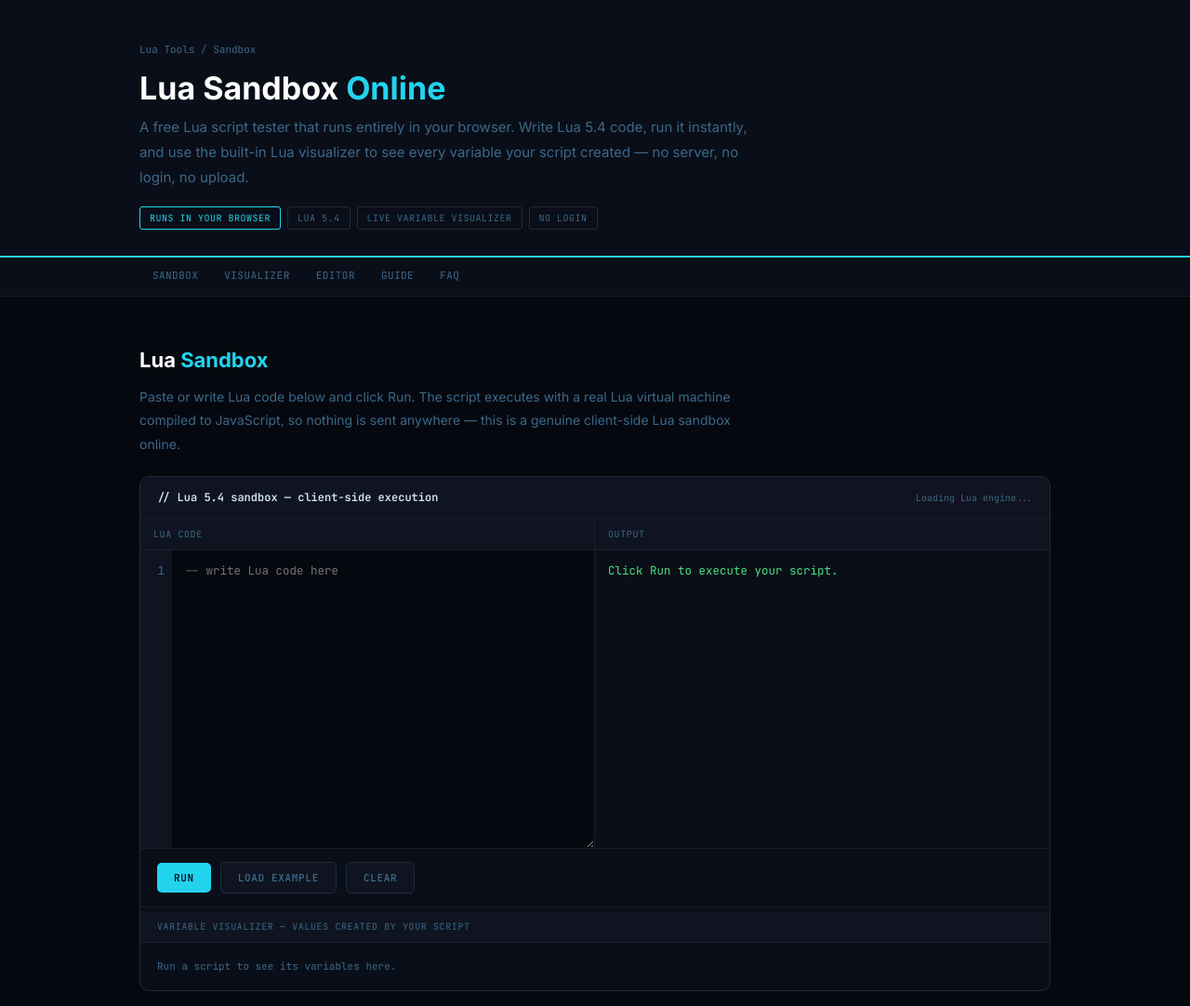
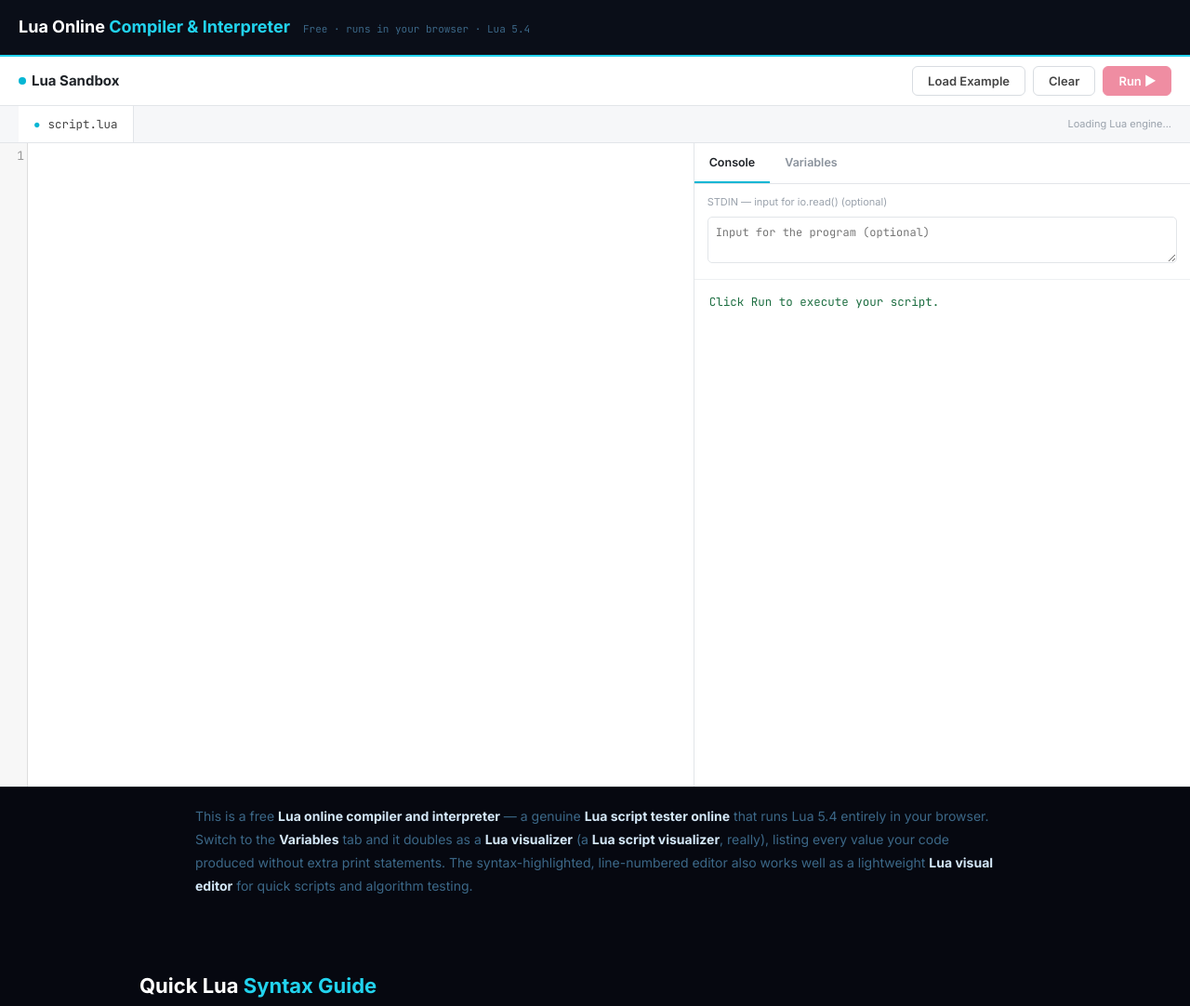
Before and after one commit to FranRivalBigProjects/lua-tools, a plain HTML site: page config/index.html in a window 1280 px wide. Shown: the top 1082 px of the page at 93% size. Drawn offline with nearby package versions, Linux system fonts and the light colour scheme.

Commit message:
Online compiler

```diff
--- a/config/index.html
+++ b/config/index.html
@@ -6,8 +6,8 @@
 <meta name="google-site-verification" content="PkLa_ViOo6FAHpvh8SacceMb95o9tePRdrqLNBz9X1M" />
 <meta name="robots" content="index, follow">
 
-<title>Lua Sandbox Online - Free Lua Script Tester &amp; Visualizer</title>
-<meta name="description" content="Free Lua sandbox online. Run and test Lua scripts entirely in your browser, no server round-trip, no login. Includes a live Lua visualizer that shows every variable your script creates.">
+<title>Lua Online Compiler &amp; Interpreter - Run, Test &amp; Visualize Lua Code</title>
+<meta name="description" content="Lua online compiler and interpreter. Write, run and test Lua 5.4 code in your browser with a real syntax-highlighted editor, instant output, and a built-in variable visualizer. Free, no login.">
 <link rel="canonical" href="https://franrivalbigprojects.github.io/lua-tools/sandbox/index.html">
 
 <script type="application/ld+json">
@@ -59,6 +59,9 @@
 <link rel="preconnect" href="https://fonts.googleapis.com">
 <link rel="preconnect" href="https://fonts.gstatic.com" crossorigin>
 <link href="https://fonts.googleapis.com/css2?family=Inter:wght@300;400;500;600;700&family=JetBrains+Mono:wght@400;500;600&display=swap" rel="stylesheet">
+<link rel="stylesheet" href="https://cdnjs.cloudflare.com/ajax/libs/codemirror/5.65.16/codemirror.min.css">
+<script src="https://cdnjs.cloudflare.com/ajax/libs/codemirror/5.65.16/codemirror.min.js"></script>
+<script src="https://cdnjs.cloudflare.com/ajax/libs/codemirror/5.65.16/mode/lua/lua.min.js"></script>
 
 <style>
 *, *::before, *::after { box-sizing: border-box; margin: 0; padding: 0; }
@@ -76,15 +79,18 @@
 body { background: var(--bg); color: var(--text); font-family: var(--sans); font-size: 15px; line-height: 1.7; }
 .container { max-width: 1020px; margin: 0 auto; padding: 0 20px; }
 
-header { background: var(--bg2); border-bottom: 2px solid var(--acc); padding: 44px 0 28px; }
-.bc { font-family: var(--mono); font-size: 11px; color: var(--muted); margin-bottom: 12px; }
-.bc a { color: var(--muted); text-decoration: none; }
-h1 { font-size: clamp(20px, 3.8vw, 34px); font-weight: 700; color: #fff; margin-bottom: 10px; line-height: 1.1; }
+.hero-bar { background: var(--bg2); border-bottom: 2px solid var(--acc); padding: 14px 20px; display: flex; align-items: baseline; gap: 14px; flex-wrap: wrap; }
+h1 { font-size: 18px; font-weight: 700; color: #fff; }
 h1 em { color: var(--acc); font-style: normal; }
+.hero-bar .sub { font-family: var(--mono); font-size: 11px; color: var(--muted); }
 .lead { font-size: 15px; color: var(--muted); max-width: 660px; margin-bottom: 18px; }
 .pills { display: flex; gap: 7px; flex-wrap: wrap; }
 .pill { font-family: var(--mono); font-size: 10px; padding: 3px 10px; border: 1px solid var(--b2); border-radius: 3px; color: var(--muted); text-transform: uppercase; letter-spacing: .05em; }
 .pill.a { border-color: var(--acc); color: var(--acc); }
+
+.full-bleed { padding: 0 !important; border-bottom: 1px solid var(--b); }
+.blurb { max-width: 900px; margin: 18px auto 0; padding: 0 20px 26px; color: var(--muted); font-size: 14px; line-height: 1.8; }
+.blurb strong { color: var(--text); }
 
 .nav { background: var(--bg2); border-bottom: 1px solid var(--b); position: sticky; top: 0; z-index: 100; }
 .nav .container { display: flex; overflow-x: auto; }
@@ -101,43 +107,52 @@
 code { font-family: var(--mono); font-size: 12px; background: var(--bg3); padding: 2px 6px; border-radius: 3px; color: var(--acc); }
 strong { color: var(--text); }
 
-.tool-wrap { background: var(--bg2); border: 1.5px solid var(--b2); border-radius: 10px; overflow: hidden; }
-.tool-toolbar { background: var(--bg3); border-bottom: 1px solid var(--b); padding: 12px 18px; display: flex; justify-content: space-between; align-items: center; flex-wrap: wrap; gap: 8px; }
-.tool-title { font-family: var(--mono); font-size: 12px; font-weight: 600; color: var(--text); }
-.tool-status { font-family: var(--mono); font-size: 10px; color: var(--muted); }
+/* ---- IDE widget: light theme modeled on the #1-ranking competitor's panel layout ---- */
+.ide { background: #ffffff; border: none; border-radius: 0; overflow: hidden; color: #1f2328; }
+.ide-toolbar { background: #ffffff; border-bottom: 1px solid #e2e5e9; padding: 10px 20px; display: flex; align-items: center; justify-content: space-between; flex-wrap: wrap; gap: 10px; }
+.ide-brand { font-family: var(--sans); font-weight: 700; font-size: 15px; color: #1f2328; display: flex; align-items: center; gap: 6px; }
+.ide-brand .dot { width: 8px; height: 8px; border-radius: 50%; background: var(--acc2); display: inline-block; }
+.ide-actions { display: flex; align-items: center; gap: 8px; }
+.ide-btn { font-family: var(--sans); font-size: 13px; font-weight: 600; padding: 7px 16px; border-radius: 6px; cursor: pointer; border: 1px solid #d8dce1; background: #fff; color: #444; }
+.ide-btn:hover { border-color: #b8bec6; }
+.ide-btn.run { background: #e11d48; color: #fff; border-color: #e11d48; }
+.ide-btn.run:hover { background: #be123c; }
+.ide-btn.run[disabled] { opacity: .5; cursor: default; }
 
-.editor-grid { display: grid; grid-template-columns: 1fr 1fr; gap: 0; border-bottom: 1px solid var(--b); }
-@media (max-width: 760px) { .editor-grid { grid-template-columns: 1fr; } }
-.editor-pane, .output-pane { border-right: 1px solid var(--b); }
-.output-pane { border-right: none; }
-.pane-label { font-family: var(--mono); font-size: 10px; color: var(--muted); text-transform: uppercase; letter-spacing: .06em; padding: 8px 14px; background: var(--bg3); border-bottom: 1px solid var(--b); }
+.ide-filetabs { display: flex; align-items: center; background: #f6f7f9; border-bottom: 1px solid #e2e5e9; padding-left: 20px; }
+.ide-filetab { font-family: var(--mono); font-size: 12.5px; color: #444; padding: 9px 16px; border-right: 1px solid #e2e5e9; background: #ffffff; display: flex; align-items: center; gap: 8px; }
+.ide-filetab .dotfile { color: var(--acc2); }
+.ide-status { font-family: var(--sans); font-size: 11px; color: #9aa2ac; margin-left: auto; padding-right: 20px; }
 
-.editor-body { display: flex; }
-.gutter { font-family: var(--mono); font-size: 12.5px; line-height: 1.6; color: var(--muted); background: var(--bg3); padding: 12px 8px; text-align: right; user-select: none; min-width: 34px; white-space: pre; overflow: hidden; }
-textarea#lua-code {
-  flex: 1; background: var(--bg); color: var(--text); border: none; outline: none;
-  font-family: var(--mono); font-size: 12.5px; line-height: 1.6; padding: 12px 14px;
-  resize: vertical; min-height: 320px; white-space: pre; overflow-wrap: normal; overflow-x: auto;
-}
-#output { font-family: var(--mono); font-size: 12.5px; line-height: 1.6; padding: 12px 14px; min-height: 320px; white-space: pre-wrap; word-break: break-word; color: var(--grn); }
-#output.has-error { color: var(--red); }
+.ide-grid { display: grid; grid-template-columns: 1.4fr 1fr; height: calc(100vh - 108px); min-height: 480px; }
+@media (max-width: 800px) { .ide-grid { grid-template-columns: 1fr; height: auto; } }
+.ide-editor-col { border-right: 1px solid #e2e5e9; background: #fff; height: 100%; }
+.ide-editor-col .CodeMirror { height: 100%; font-family: var(--mono); font-size: 13px; line-height: 1.55; }
+@media (max-width: 800px) { .ide-editor-col .CodeMirror { height: 380px; } }
 
-.controls { padding: 14px 18px; display: flex; gap: 10px; flex-wrap: wrap; align-items: center; border-bottom: 1px solid var(--b); }
-.btn { font-family: var(--mono); font-size: 11px; font-weight: 600; padding: 9px 18px; border-radius: 5px; cursor: pointer; text-transform: uppercase; letter-spacing: .06em; border: none; }
-.btn-p { background: var(--acc); color: #030e14; }
-.btn-p:hover { background: var(--acc2); }
-.btn-s { background: var(--bg3); border: 1px solid var(--b2); color: var(--muted); }
-.btn-s:hover { border-color: var(--acc); color: var(--acc); }
+.ide-console-col { display: flex; flex-direction: column; height: 100%; }
+.ide-tabbar { display: flex; align-items: center; background: #fff; border-bottom: 1px solid #e2e5e9; }
+.ide-tab { font-family: var(--sans); font-size: 12.5px; font-weight: 600; color: #8a929c; padding: 10px 16px; cursor: pointer; border-bottom: 2px solid transparent; display: flex; align-items: center; gap: 6px; }
+.ide-tab.active { color: #1f2328; border-bottom-color: var(--acc2); }
+.ide-error-pill { margin-left: auto; margin-right: 12px; font-family: var(--sans); font-size: 11px; font-weight: 700; color: #e11d48; background: #fde8ec; padding: 3px 10px; border-radius: 12px; display: none; }
+.ide-error-pill.show { display: inline-block; }
 
-.vis-wrap { padding: 4px 0 0; }
-.vis-header { padding: 8px 18px; background: var(--bg3); border-bottom: 1px solid var(--b); font-family: var(--mono); font-size: 10px; color: var(--muted); text-transform: uppercase; letter-spacing: .06em; }
+.ide-stdin { padding: 10px 14px; border-bottom: 1px solid #eef0f2; }
+.ide-stdin-label { font-family: var(--sans); font-size: 11px; color: #9aa2ac; margin-bottom: 6px; }
+.ide-stdin textarea { width: 100%; border: 1px solid #e2e5e9; border-radius: 5px; font-family: var(--mono); font-size: 12px; padding: 8px; resize: vertical; min-height: 44px; color: #444; }
+
+.ide-panel { display: none; flex: 1; overflow: auto; }
+.ide-panel.active { display: block; }
+#ide-output { font-family: var(--mono); font-size: 12.5px; line-height: 1.6; padding: 14px 16px; white-space: pre-wrap; word-break: break-word; color: #1f6f43; margin: 0; }
+#ide-output.has-error { color: #e11d48; }
+
 table.vars-table { width: 100%; border-collapse: collapse; }
-table.vars-table th { text-align: left; font-family: var(--mono); font-size: 10px; color: var(--muted); text-transform: uppercase; letter-spacing: .04em; padding: 8px 18px; border-bottom: 1px solid var(--b); }
-table.vars-table td { padding: 7px 18px; border-bottom: 1px solid var(--b); font-family: var(--mono); font-size: 12px; }
-table.vars-table td.vn { color: var(--acc); }
-table.vars-table td.vt { color: var(--org); }
-table.vars-table td.vv { color: var(--text); word-break: break-all; }
-.vars-empty { padding: 16px 18px; font-family: var(--mono); font-size: 11px; color: var(--muted); }
+table.vars-table th { text-align: left; font-family: var(--sans); font-size: 11px; color: #9aa2ac; text-transform: uppercase; letter-spacing: .04em; padding: 8px 16px; border-bottom: 1px solid #eef0f2; position: sticky; top: 0; background: #fff; }
+table.vars-table td { padding: 7px 16px; border-bottom: 1px solid #eef0f2; font-family: var(--mono); font-size: 12px; }
+table.vars-table td.vn { color: var(--acc2); font-weight: 600; }
+table.vars-table td.vt { color: #b45309; }
+table.vars-table td.vv { color: #1f2328; word-break: break-all; }
+.vars-empty { padding: 16px; font-family: var(--sans); font-size: 12.5px; color: #9aa2ac; }
 
 .info-grid { display: grid; grid-template-columns: 1fr 1fr; gap: 20px; margin-top: 8px; }
 @media (max-width: 640px) { .info-grid { grid-template-columns: 1fr; } }
@@ -169,63 +184,45 @@
 </head>
 <body>
 
-<header>
-  <div class="container">
-    <p class="bc"><a href="../">Lua Tools</a> / Sandbox</p>
-    <h1>Lua Sandbox <em>Online</em></h1>
-    <p class="lead">A free Lua script tester that runs entirely in your browser. Write Lua 5.4 code, run it instantly, and use the built-in Lua visualizer to see every variable your script created &mdash; no server, no login, no upload.</p>
-    <div class="pills">
-      <span class="pill a">Runs in your browser</span>
-      <span class="pill">Lua 5.4</span>
-      <span class="pill">Live variable visualizer</span>
-      <span class="pill">No login</span>
-    </div>
-  </div>
-</header>
-
-<nav class="nav">
-  <div class="container">
-    <a href="#sandbox">Sandbox</a>
-    <a href="#visualizer">Visualizer</a>
-    <a href="#editor">Editor</a>
-    <a href="#guide">Guide</a>
-    <a href="#faq">FAQ</a>
-  </div>
-</nav>
-
-<section id="sandbox">
-  <div class="container">
-    <h2>Lua <em>Sandbox</em></h2>
-    <p class="sec-lead">Paste or write Lua code below and click Run. The script executes with a real Lua virtual machine compiled to JavaScript, so nothing is sent anywhere &mdash; this is a genuine client-side Lua sandbox online.</p>
-
-    <div class="tool-wrap">
-      <div class="tool-toolbar">
-        <span class="tool-title">// Lua 5.4 sandbox &mdash; client-side execution</span>
-        <span class="tool-status" id="engine-status">Loading Lua engine...</span>
+<div class="hero-bar">
+  <h1>Lua Online <em>Compiler &amp; Interpreter</em></h1>
+  <span class="sub">Free &middot; runs in your browser &middot; Lua 5.4</span>
 </div>
 
-      <div class="editor-grid">
-        <div class="editor-pane">
-          <div class="pane-label">Lua code</div>
-          <div class="editor-body">
-            <div class="gutter" id="gutter">1</div>
-            <textarea id="lua-code" spellcheck="false" placeholder="-- write Lua code here"></textarea>
-          </div>
-        </div>
-        <div class="output-pane">
-          <div class="pane-label">Output</div>
-          <pre id="output">Click Run to execute your script.</pre>
+<section id="sandbox" class="full-bleed">
+    <div class="ide">
+      <div class="ide-toolbar">
+        <div class="ide-brand"><span class="dot"></span> Lua Sandbox</div>
+        <div class="ide-actions">
+          <button class="ide-btn" onclick="loadExample()">Load Example</button>
+          <button class="ide-btn" onclick="clearAll()">Clear</button>
+          <button class="ide-btn run" id="run-btn" onclick="runLua()" disabled>Run &#9654;</button>
         </div>
       </div>
 
-      <div class="controls">
-        <button class="btn btn-p" id="run-btn" onclick="runLua()" disabled>Run</button>
-        <button class="btn btn-s" onclick="loadExample()">Load Example</button>
-        <button class="btn btn-s" onclick="clearAll()">Clear</button>
+      <div class="ide-filetabs">
+        <div class="ide-filetab"><span class="dotfile">&#9679;</span> script.lua</div>
+        <span class="ide-status" id="engine-status">Loading Lua engine...</span>
       </div>
 
-      <div class="vis-wrap" id="visualizer">
-        <div class="vis-header">Variable visualizer &mdash; values created by your script</div>
+      <div class="ide-grid">
+        <div class="ide-editor-col">
+          <textarea id="lua-code" spellcheck="false"></textarea>
+        </div>
+        <div class="ide-console-col">
+          <div class="ide-tabbar">
+            <div class="ide-tab active" id="tab-console" onclick="showPanel('console')">Console</div>
+            <div class="ide-tab" id="tab-vars" onclick="showPanel('vars')">Variables</div>
+            <span class="ide-error-pill" id="error-pill">Error</span>
+          </div>
+          <div class="ide-stdin">
+            <div class="ide-stdin-label">STDIN &mdash; input for io.read() (optional)</div>
+            <textarea id="stdin-box" placeholder="Input for the program (optional)"></textarea>
+          </div>
+          <div class="ide-panel active" id="panel-console">
+            <pre id="ide-output">Click Run to execute your script.</pre>
+          </div>
+          <div class="ide-panel" id="panel-vars">
             <div class="vars-empty" id="vars-empty">Run a script to see its variables here.</div>
             <table class="vars-table" id="vars-table" style="display:none">
               <thead><tr><th>Name</th><th>Type</th><th>Value</th></tr></thead>
@@ -234,51 +231,10 @@
           </div>
         </div>
       </div>
-</section>
-
-<section id="visualizer">
-  <div class="container">
-    <h2>Lua <em>Visualizer</em>: See Every Variable, Not Just Print Output</h2>
-    <p class="sec-lead">Most Lua script visualizer tools and plain online compilers only show what your script prints. This one goes further.</p>
-    <div class="info-grid">
-      <div class="ib">
-        <h3>How the visualizer works</h3>
-        <p>After your script runs, the sandbox compares the global table before and after execution. Any variable, table, or function your code created is captured and listed in the Variable Visualizer panel below the editor &mdash; with its name, type, and current value.</p>
-      </div>
-      <div class="ib">
-        <h3>Why this matters</h3>
-        <ul class="tip-list">
-          <li><strong>No boilerplate print statements</strong> needed to inspect state</li>
-          <li><strong>Tables are expanded</strong> into their key-value pairs automatically</li>
-          <li>Useful as a <strong>lua visual editor</strong> companion when debugging data structures</li>
-          <li>Works the same as a <strong>lua script visualizer</strong> for functions, numbers, and strings</li>
-        </ul>
-      </div>
-    </div>
     </div>
 </section>
 
-<section id="editor">
-  <div class="container">
-    <h2>A Lua <em>Visual Editor</em> Built for Fast Iteration</h2>
-    <p class="sec-lead">The editor keeps synced line numbers so error messages point exactly where you need to look, and runs entirely client-side for instant feedback with no queue.</p>
-    <div class="info-grid">
-      <div class="ib">
-        <h3>Editor features</h3>
-        <ul class="tip-list">
-          <li><strong>Synced line-number gutter</strong> for precise error locations</li>
-          <li><strong>Monospace layout</strong> tuned for reading Lua indentation</li>
-          <li><strong>Instant errors</strong> shown directly in the output panel</li>
-        </ul>
-      </div>
-      <div class="ib">
-        <h3>Good for testing</h3>
-        <p>Use this as a <strong>lua script tester online</strong> before pasting logic into a larger codebase &mdash; algorithms, string patterns, table manipulation, and general-purpose Lua 5.4 scripts all run as expected.</p>
-      </div>
-    </div>
-  </div>
-</section>
-
+<p class="blurb">This is a free <strong>Lua online compiler and interpreter</strong> &mdash; a genuine <strong>Lua script tester online</strong> that runs Lua 5.4 entirely in your browser. Switch to the <strong>Variables</strong> tab and it doubles as a <strong>Lua visualizer</strong> (a <strong>Lua script visualizer</strong>, really), listing every value your code produced without extra print statements. The syntax-highlighted, line-numbered editor also works well as a lightweight <strong>Lua visual editor</strong> for quick scripts and algorithm testing.</p>
 <section id="guide">
   <div class="container">
     <h2>Quick Lua <em>Syntax Guide</em></h2>
@@ -366,34 +322,46 @@
   "print(\"First 9 Fibonacci numbers computed.\")"
 ].join("\n");
 
-function updateGutter() {
-  var ta = document.getElementById("lua-code");
-  var gutter = document.getElementById("gutter");
-  var lineCount = ta.value.split("\n").length;
-  var lines = [];
-  for (var i = 1; i <= lineCount; i++) { lines.push(i); }
-  gutter.textContent = lines.join("\n");
+var editor = CodeMirror.fromTextArea(document.getElementById("lua-code"), {
+  mode: "lua",
+  lineNumbers: true,
+  indentUnit: 2,
+  tabSize: 2,
+  matchBrackets: true
+});
+
+function showPanel(name) {
+  var tabConsole = document.getElementById("tab-console");
+  var tabVars = document.getElementById("tab-vars");
+  var panelConsole = document.getElementById("panel-console");
+  var panelVars = document.getElementById("panel-vars");
+  if (name === "vars") {
+    tabConsole.className = "ide-tab";
+    tabVars.className = "ide-tab active";
+    panelConsole.className = "ide-panel";
+    panelVars.className = "ide-panel active";
+  } else {
+    tabConsole.className = "ide-tab active";
+    tabVars.className = "ide-tab";
+    panelConsole.className = "ide-panel active";
+    panelVars.className = "ide-panel";
   }
-
-function syncScroll() {
-  var ta = document.getElementById("lua-code");
-  var gutter = document.getElementById("gutter");
-  gutter.scrollTop = ta.scrollTop;
 }
 
 function loadExample() {
-  document.getElementById("lua-code").value = EXAMPLE_CODE;
-  updateGutter();
+  editor.setValue(EXAMPLE_CODE);
 }
 
 function clearAll() {
-  document.getElementById("lua-code").value = "";
-  document.getElementById("output").textContent = "Click Run to execute your script.";
-  document.getElementById("output").className = "";
+  editor.setValue("");
+  document.getElementById("ide-output").textContent = "Click Run to execute your script.";
+  document.getElementById("ide-output").className = "";
+  document.getElementById("error-pill").className = "ide-error-pill";
   document.getElementById("vars-table").style.display = "none";
   document.getElementById("vars-empty").style.display = "block";
+  document.getElementById("vars-empty").textContent = "Run a script to see its variables here.";
   document.getElementById("vars-body").innerHTML = "";
-  updateGutter();
+  showPanel("console");
 }
 
 function buildWrappedScript(userCode) {
@@ -463,12 +431,16 @@
 }
 
 function runLua() {
-  var codeInput = document.getElementById("lua-code").value;
-  var outputEl = document.getElementById("output");
+  var codeInput = editor.getValue();
+  var outputEl = document.getElementById("ide-output");
+  var errorPill = document.getElementById("error-pill");
+  errorPill.className = "ide-error-pill";
+  showPanel("console");
 
   if (!window.fengari) {
     outputEl.textContent = "Error: the Lua engine did not load. Check your connection and reload the page.";
     outputEl.className = "has-error";
+    errorPill.className = "ide-error-pill show";
     return;
   }
 
@@ -492,6 +464,22 @@
   });
   lua.lua_setglobal(L, "print");
 
+  var stdinText = document.getElementById("stdin-box").value;
+  var stdinLines = stdinText.length ? stdinText.split("\n") : [];
+  var stdinPos = 0;
+  lua.lua_getglobal(L, "io");
+  lua.lua_pushjsfunction(L, function (Ls) {
+    if (stdinPos < stdinLines.length) {
+      lua.lua_pushstring(Ls, to_luastring(stdinLines[stdinPos]));
+      stdinPos++;
+    } else {
+      lua.lua_pushnil(Ls);
+    }
+    return 1;
+  });
+  lua.lua_setfield(L, -2, "read");
+  lua.lua_pop(L, 1);
+
   var wrapped = buildWrappedScript(codeInput);
   var status;
   try {
@@ -499,6 +487,7 @@
   } catch (e) {
     outputEl.textContent = "Error: " + e.message;
     outputEl.className = "has-error";
+    errorPill.className = "ide-error-pill show";
     return;
   }
 
@@ -506,6 +495,7 @@
     var err = lua.lua_tojsstring(L, -1);
     outputEl.textContent = err;
     outputEl.className = "has-error";
+    errorPill.className = "ide-error-pill show";
     document.getElementById("vars-table").style.display = "none";
     document.getElementById("vars-empty").style.display = "block";
     document.getElementById("vars-empty").textContent = "Fix the error above to see variables here.";
@@ -536,9 +526,6 @@
   if (!isOpen) { item.className = "faq-item open"; }
 }
 
-document.getElementById("lua-code").addEventListener("input", updateGutter);
-document.getElementById("lua-code").addEventListener("scroll", syncScroll);
-
 var readyCheck = setInterval(function () {
   if (window.fengari) {
     clearInterval(readyCheck);
```
Lines whose indentation alone changed are shown as unchanged.
